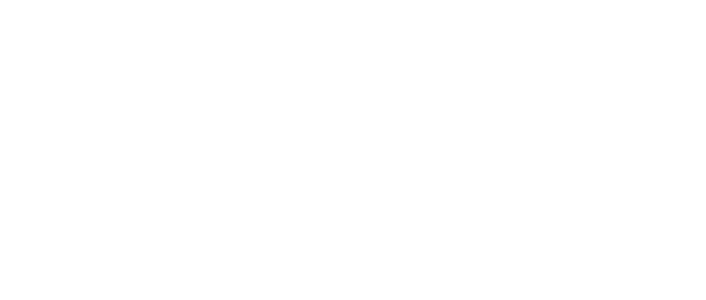
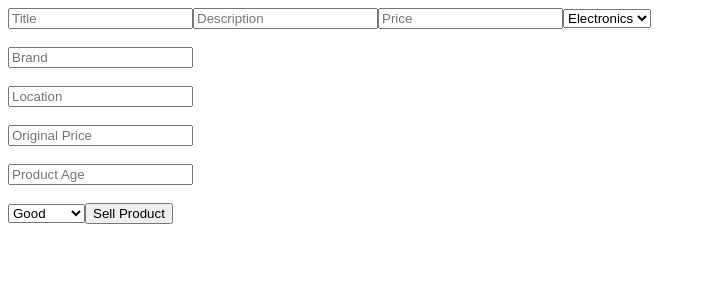
Before and after one commit to Shivani367/thrifts, a React (Vite) app in the folder client/: page /sell in a window 1280 px wide. Before the commit this address had no page. Shown: the top 300 px of the page, without its empty margins (0-706 px from the left). Built offline with nearby package versions, Linux system fonts and the light colour scheme.

Commit message:
Added extended product details and updated product cards

```diff
--- a/client/src/App.jsx
+++ b/client/src/App.jsx
@@ -2,6 +2,7 @@
 import Home from "./pages/Home";
 import Register from "./pages/Register";
 import Login from "./pages/Login";
+import SellProduct from "./pages/SellProduct";
 
 function App() {
   return (
@@ -10,6 +11,7 @@
         <Route path="/" element={<Home />} />
         <Route path="/register" element={<Register />} />
         <Route path="/login" element={<Login />} />
+        <Route path="/sell" element={<SellProduct />} />
       </Routes>
     </BrowserRouter>
   );
--- a/client/src/components/ProductCard.jsx
+++ b/client/src/components/ProductCard.jsx
@@ -14,9 +14,31 @@
 
       <p>{product.description}</p>
 
-      <h4>₹{product.price}</h4>
+      <p>₹{product.price}</p>
 
-      <p>{product.category}</p>
+      {product.brand && (
+        <p>Brand: {product.brand}</p>
+      )}
+
+      {product.location && (
+        <p>Location: {product.location}</p>
+      )}
+
+      {product.condition && (
+        <p>Condition: {product.condition}</p>
+      )}
+
+      {product.productAge && (
+        <p>Age: {product.productAge}</p>
+      )}
+
+      {product.status && (
+        <p>Status: {product.status}</p>
+      )}
+
+      {product.originalPrice && (
+        <p>Original Price: ₹{product.originalPrice}</p>
+      )}
 
       <Link to={`/product/${product._id}`}>
         View Details
--- a/client/src/pages/Home.jsx
+++ b/client/src/pages/Home.jsx
@@ -1,12 +1,36 @@
-import { useContext } from "react";
-import { AuthContext } from "../context/AuthContext";
+import { useState, useEffect } from "react";
+import api from "../services/api";
+import ProductCard from "../components/ProductCard";
 
 function Home() {
-  const { token } = useContext(AuthContext);
+  const [products, setProducts] = useState([]);
 
-  console.log("TOKEN:", token);
+  useEffect(() => {
+    fetchProducts();
+  }, []);
 
-  return <h1>Home Page</h1>;
+  const fetchProducts = async () => {
+    try {
+      const response = await api.get("/products");
+
+      setProducts(response.data.products);
+    } catch (error) {
+      console.log(error);
+    }
+  };
+
+  return (
+    <div>
+      <h1>Home Page</h1>
+
+      {products.map((product) => (
+        <ProductCard
+          key={product._id}
+          product={product}
+        />
+      ))}
+    </div>
+  );
 }
 
 export default Home;
--- a/client/src/pages/SellProduct.jsx
+++ b/client/src/pages/SellProduct.jsx
@@ -0,0 +1,134 @@
+import { useState } from "react";
+import api from "../services/api";
+
+function SellProduct() {
+  const [title, setTitle] = useState("");
+  const [description, setDescription] = useState("");
+  const [price, setPrice] = useState("");
+  const [category, setCategory] = useState("electronics");
+  const [brand, setBrand] = useState("");
+const [location, setLocation] = useState("");
+const [originalPrice, setOriginalPrice] = useState("");
+const [productAge, setProductAge] = useState("");
+const [condition, setCondition] = useState("good");
+
+  const handleSubmit = async (e) => {
+    e.preventDefault();
+
+    try {
+      const token = localStorage.getItem("token");
+
+      const response = await api.post(
+        "/products",
+        {
+
+  title,
+  description,
+  price,
+  category,
+  brand,
+  location,
+  originalPrice,
+  productAge,
+  condition,
+
+        },
+        {
+          headers: {
+            Authorization: `Bearer ${token}`,
+          },
+        }
+      );
+
+      console.log(response.data);
+    } catch (error) {
+      console.log(error.response?.data);
+    }
+  };
+
+  return (
+    <form onSubmit={handleSubmit}>
+      <input
+        placeholder="Title"
+        value={title}
+        onChange={(e) => setTitle(e.target.value)}
+      />
+
+      <input
+        placeholder="Description"
+        value={description}
+        onChange={(e) => setDescription(e.target.value)}
+      />
+
+      <input
+        placeholder="Price"
+        value={price}
+        onChange={(e) => setPrice(e.target.value)}
+      />
+      <select
+  value={category}
+  onChange={(e) => setCategory(e.target.value)}
+>
+  <option value="electronics">Electronics</option>
+  <option value="clothes">Clothes</option>
+  <option value="furniture">Furniture</option>
+  <option value="books">Books</option>
+  <option value="sports">Sports</option>
+  <option value="others">Others</option>
+</select>
+      <br /><br />
+
+<input
+  type="text"
+  placeholder="Brand"
+  value={brand}
+  onChange={(e) => setBrand(e.target.value)}
+/>
+
+<br /><br />
+
+<input
+  type="text"
+  placeholder="Location"
+  value={location}
+  onChange={(e) => setLocation(e.target.value)}
+/>
+
+<br /><br />
+
+<input
+  type="number"
+  placeholder="Original Price"
+  value={originalPrice}
+  onChange={(e) => setOriginalPrice(e.target.value)}
+/>
+
+<br /><br />
+
+<input
+  type="text"
+  placeholder="Product Age"
+  value={productAge}
+  onChange={(e) => setProductAge(e.target.value)}
+/>
+
+<br /><br />
+
+<select
+  value={condition}
+  onChange={(e) => setCondition(e.target.value)}
+>
+  <option value="new">New</option>
+  <option value="like-new">Like New</option>
+  <option value="good">Good</option>
+  <option value="fair">Fair</option>
+</select>
+
+      <button type="submit">
+        Sell Product
+      </button>
+    </form>
+  );
+}
+
+export default SellProduct;
```
Also changed, not shown: 2 other files (tests, documents, lock files or other folders).
